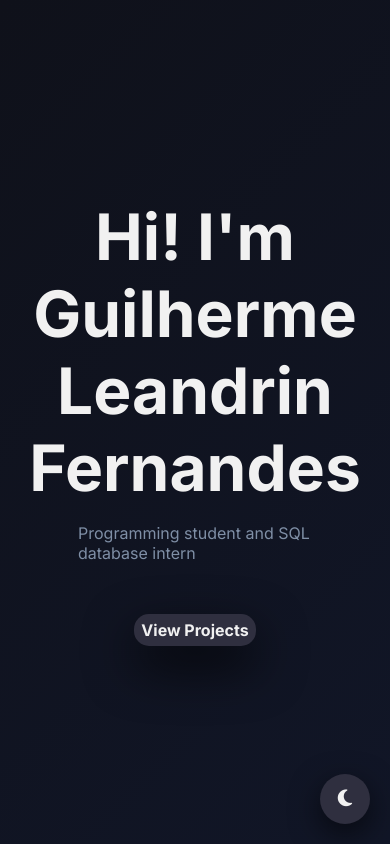
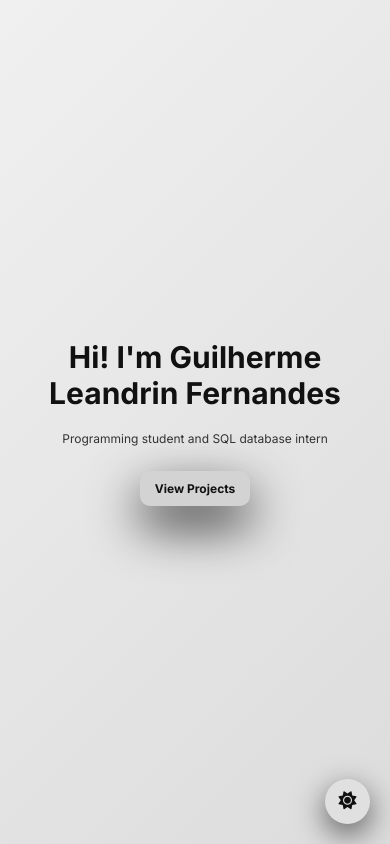
Before and after one commit to GuiLeandrin/workdev_project, a plain HTML site: page index.html in a window 390 px wide. Both pictures are taken after a click on the button "Dark Mode". Drawn offline with Linux system fonts and the light colour scheme.

Commit message:
Buttons Animations

```diff
--- a/index.html
+++ b/index.html
@@ -19,6 +19,7 @@
         <p>Programming student and SQL database intern</p>
         <button>View Projects</button>
     </div>
-    <button class="mode_color" title="Modo Escuro"><i class="fas fa-moon"></i></button>
+    <button class="modeColor" title="Dark Mode"><i class="fas fa-moon"></i></button>
+    <script src="script.js"></script>
 </body>
 </html>
--- /dev/null
+++ b/script.js
@@ -0,0 +1,25 @@
+const buttonMode = document.querySelector('.modeColor');
+const iconeMode = buttonMode.querySelector('i');
+const body = document.body;
+const theme = localStorage.getItem('theme');
+
+if (theme === 'claro') {
+    body.classList.add('lightMode');
+    iconeMode.classList.replace('fa-moon', 'fa-sun');
+    buttonMode.title = 'Light Mode';
+}
+
+buttonMode.addEventListener('click', () => {
+    body.classList.toggle('lightMode');
+
+    if (body.classList.contains('lightMode')) {
+        iconeMode.classList.replace('fa-moon', 'fa-sun');
+        buttonMode.title = 'Light Mode';
+        localStorage.setItem('theme', 'claro');
+    } else {
+        iconeMode.classList.replace('fa-sun', 'fa-moon');
+        buttonMode.title = 'Dark Mode';
+        localStorage.setItem('theme', 'escuro');
+    }
+    event.currentTarget.classList.toggle('rotate');
+});
--- a/style.css
+++ b/style.css
@@ -4,45 +4,40 @@ body {
     justify-content: center;
     margin: 0;
     height: 100vh;
+    overflow: hidden;
     background: linear-gradient(135deg, #0f111a, #111627);
 }
-
 .container {
     display: flex;
     flex-direction: column;
     align-items: center;
     justify-content: center;
-    height: 100vh;
-    width: 60vw;
 }
-
 .txtContainer {
     display: flex;
     text-align: center;
     flex-direction: column;
     align-items: center;
     justify-content: center;
-    width: 60vw;
-    margin-bottom: 2vh;
+    width: 800px;
+    margin-bottom: 20px;
 }
-
 .txtContainer h1 {
     color: #f1f1f1;
-    font-size: 4rem;
+    font-size: 64px;
     font-family: "Inter", sans-serif;
     font-weight: bold;
     margin: 0;
 }
-
 .container p {
     color: #7f8fa6;
-    font-size: 1rem;
+    font-size: 16px;
     font-family: "Inter", sans-serif;
     margin: 0;
-    margin-bottom: 6vh;
+    margin-bottom: 45px;
 }
-
 .container button {
+    overflow: hidden;
     color: #f1f1f1;
     font-family: "Inter", sans-serif;
     outline: none;
@@ -50,26 +45,121 @@ body {
     border: 0;
     box-shadow: 0 20px 50px rgba(0, 0, 0, 0.8);
     background-color: #2f2f3f;
-    padding: 1.5vw;
+    padding: 20px;
     font-weight: bold;
-    font-size: 1rem;
+    font-size: 16px;
     border-radius: 15px;
-    padding-left: 2vw;
-    padding-right: 2vw;
+    padding-left: 25px;
+    padding-right: 25px;
     cursor: pointer;
+    transition: transform 0.2s;
 }
-
-.mode_color {
+.modeColor {
     position: fixed;
     bottom: 20px;
     right: 20px;
     background-color: #2f2f3f;
     color: #f1f1f1;
     border: none;
-    border-radius: 50%;
+    border-radius: 50px;
     width: 50px;
     height: 50px;
-    font-size: 1.2rem;
+    font-size: 20px;
     cursor: pointer;
     box-shadow: 0 10px 30px rgba(0, 0, 0, 0.6);
+    transition: transform 1s ease;
+    transform-style: preserve-3d;
 }
+
+.modeColor.rotate {
+    transform: rotateY(360deg);
+}
+.container button:hover {
+    animation: pulse 2s infinite;
+}
+
+@keyframes pulse {
+    0% {
+        transform: scale(1);
+    }
+    50% {
+        transform: scale(1.1);
+    }
+    100% {
+        transform: scale(1);
+    }
+}
+
+body.lightMode {
+    background: linear-gradient(135deg, #f0f0f0, #dcdcdc);
+}
+body.lightMode .txtContainer h1 {
+    color: #111;
+}
+body.lightMode .container p {
+    color: #333;
+}
+body.lightMode .container button {
+    background-color: #d3d3d3;
+    color: #111;
+}
+body.lightMode .modeColor {
+    background-color: #e0e0e0;
+    color: #111;
+}
+
+@media (max-width: 900px) {
+    .txtContainer {
+        width: 500px;
+    }
+    .txtContainer h1 {
+        font-size: 54px;
+    }
+}
+@media (max-width: 600px) {
+    .txtContainer {
+        width: 350px;
+    }
+    .txtContainer h1 {
+        font-size: 38px;
+    }
+    .container p {
+        font-size: 14px;
+        margin-bottom: 35px;
+    }
+    .container button {
+        padding: 15px;
+        font-size: 14px;
+        padding-left: 20px;
+        padding-right: 20px;
+    }
+    .modeColor {
+        width: 45px;
+        height: 45px;
+        font-size: 18px;
+    }
+}
+@media (max-width: 400px) {
+    .txtContainer {
+        width: 300px;
+    }
+    .txtContainer h1 {
+        font-size: 30px;
+    }
+    .container p {
+        font-size: 12px;
+        margin-bottom: 25px;
+    }
+    .container button {
+        padding: 10px;
+        font-size: 12px;
+        padding-left: 15px;
+        padding-right: 15px;
+        border-radius: 10px;
+    }
+    .modeColor {
+        width: 45px;
+        height: 45px;
+        font-size: 18px;
+    }
+}
```
